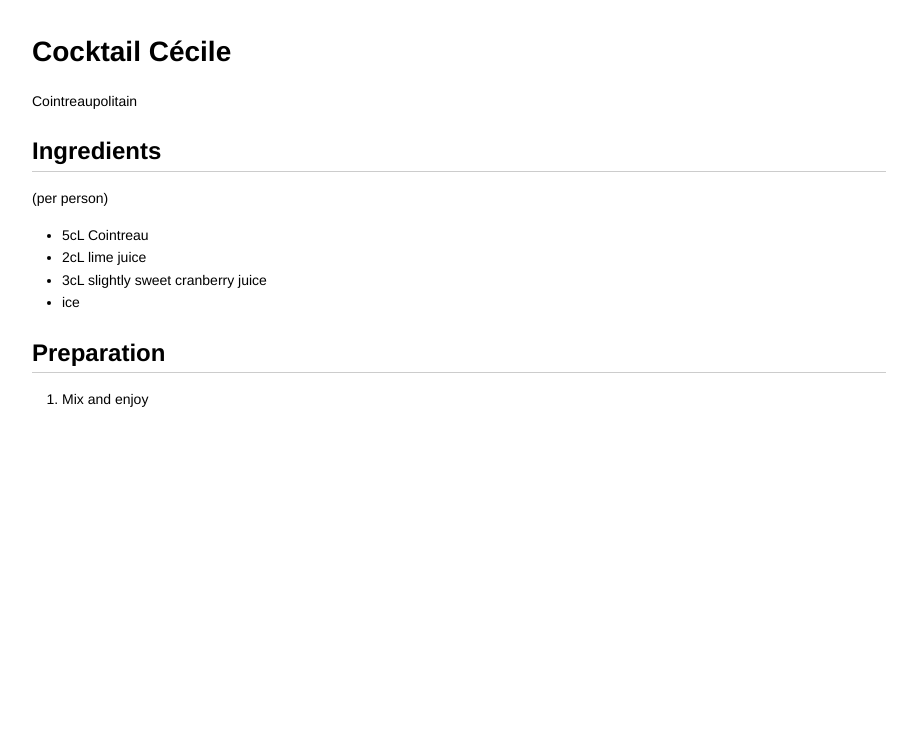
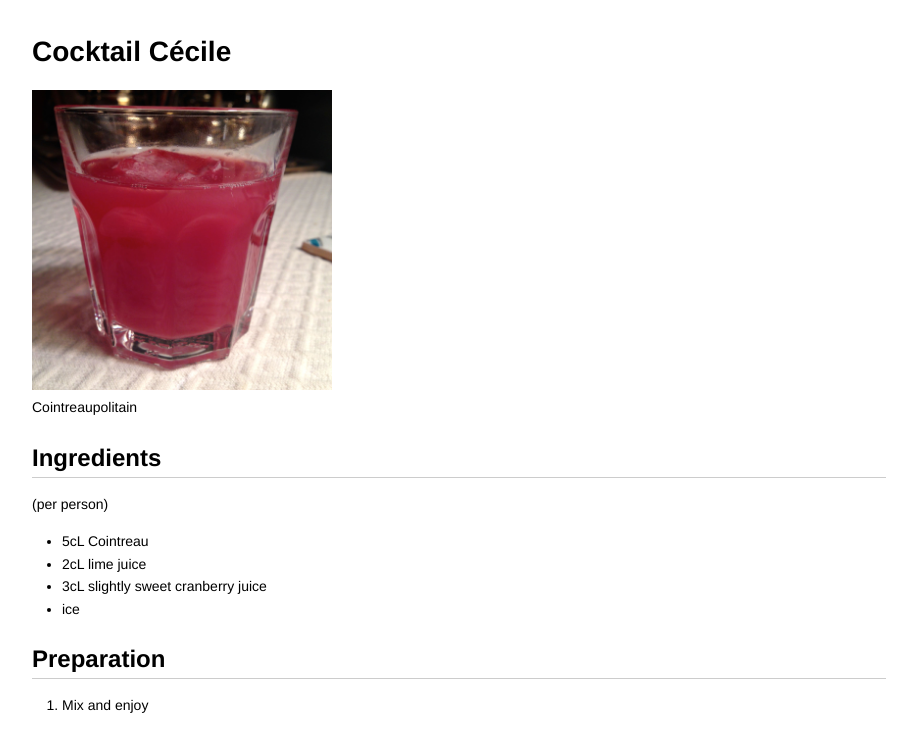
Before and after one commit to kruchten/spoon, a Jekyll site: the page built from _posts/2013-12-29-cocktail_cecile.md, in a window 1280 px wide. Shown: the top 752 px of the page, without its empty margins (181-1098 px from the left). Built offline with Jekyll 4.4.1, drawn with Linux system fonts in a browser that asks for light colours.

Commit message:
added cointreaupolitan

```diff
--- a/_posts/2013-12-29-cocktail_cecile.md
+++ b/_posts/2013-12-29-cocktail_cecile.md
@@ -5,6 +5,7 @@
 ---
 
 #Cocktail Cécile
+![image](img/Cointreaupolitan1.jpg)
 Cointreaupolitain
 ##Ingredients
 
```
Also changed, not shown: img/Cointreaupolitan1.jpg (added).
